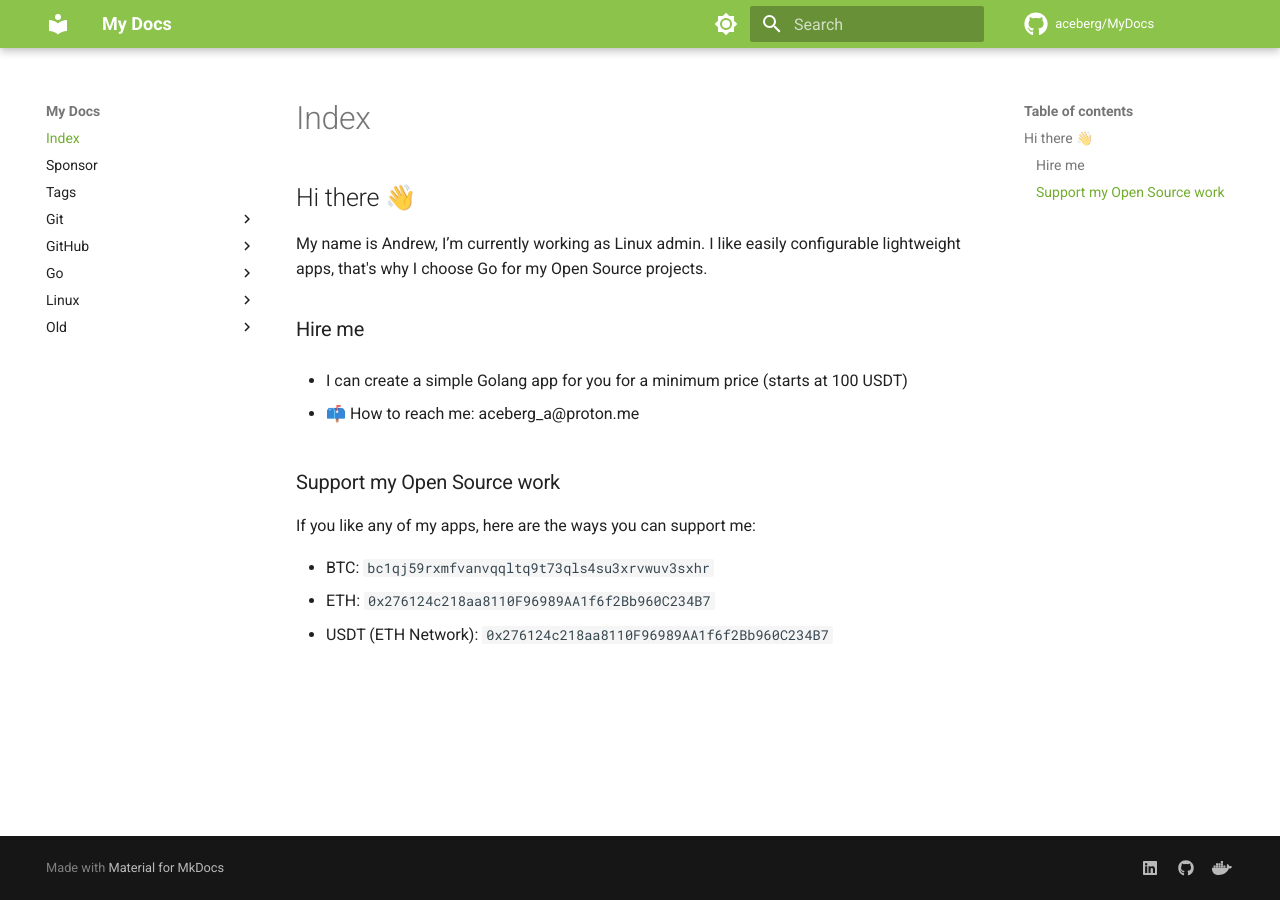
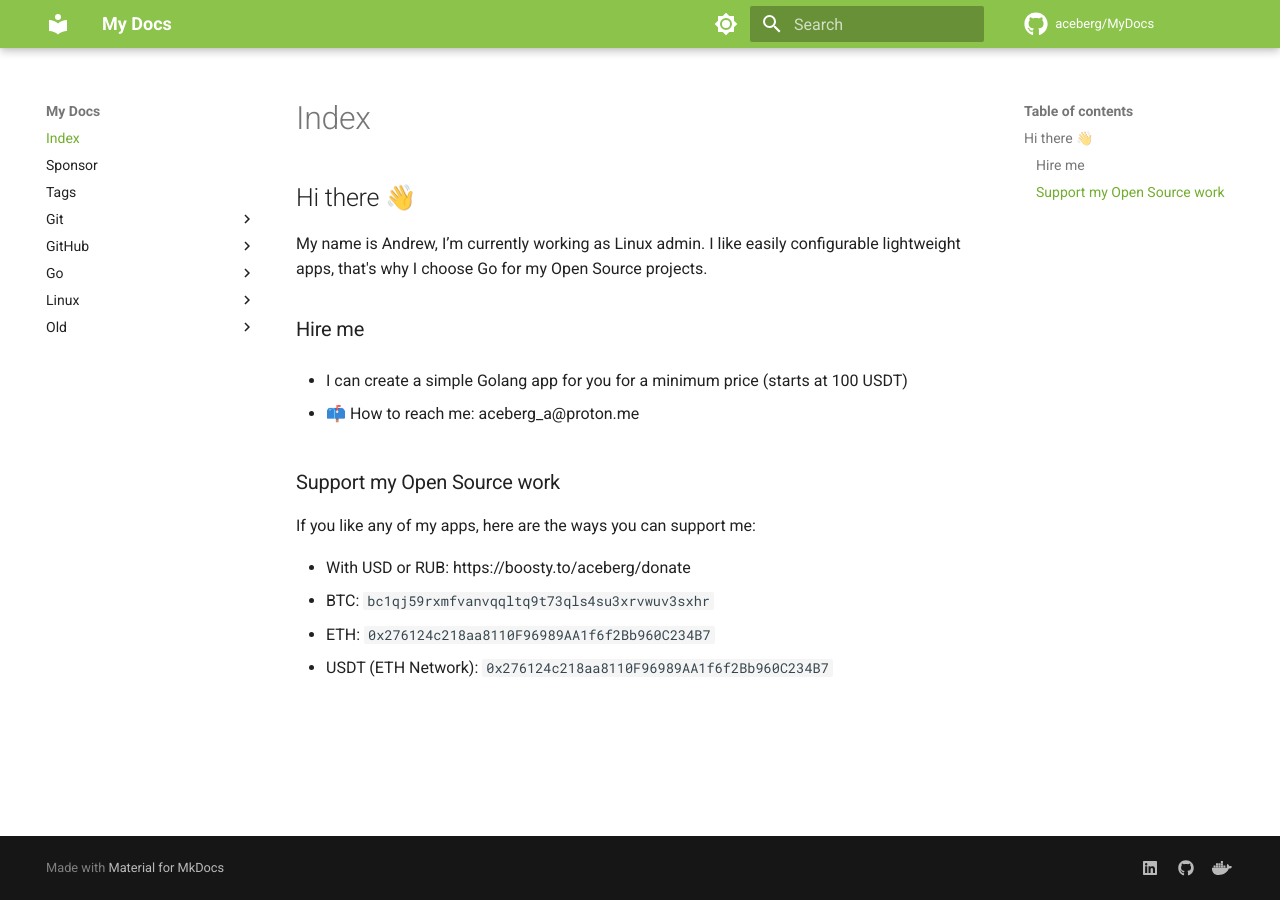
Before and after one commit to aceberg/MyDocs, an MkDocs documentation site: the page built from docs/index.md, in a window 1280 px wide. Built offline with MkDocs 1.6.1 and Material for MkDocs 9.7.7, drawn with Linux system fonts in a browser that asks for light colours; comment, search, counter and statistics services are not loaded.

Commit message:
Links upd

```diff
--- a/docs/index.md
+++ b/docs/index.md
@@ -13,6 +13,7 @@ My name is Andrew, I’m currently working as Linux admin. I like easily configu
 
 If you like any of my apps, here are the ways you can support me:
 
+- With USD or RUB: https://boosty.to/aceberg/donate
 - BTC: `bc1qj59rxmfvanvqqltq9t73qls4su3xrvwuv3sxhr`
 - ETH: `0x276124c218aa8110F96989AA1f6f2Bb960C234B7`
 - USDT (ETH Network): `0x276124c218aa8110F96989AA1f6f2Bb960C234B7`
```
Also changed, not shown: docs/sponsor.md (+1 -0 lines).
